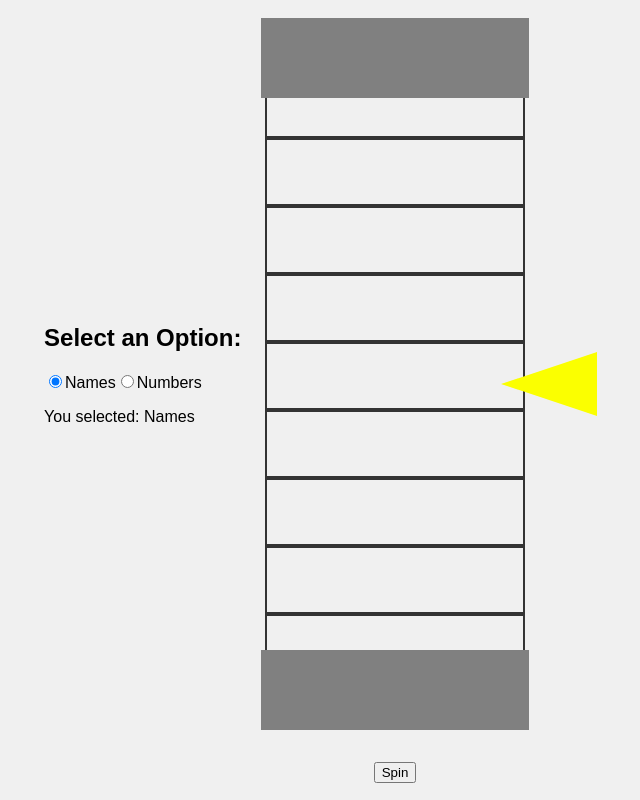
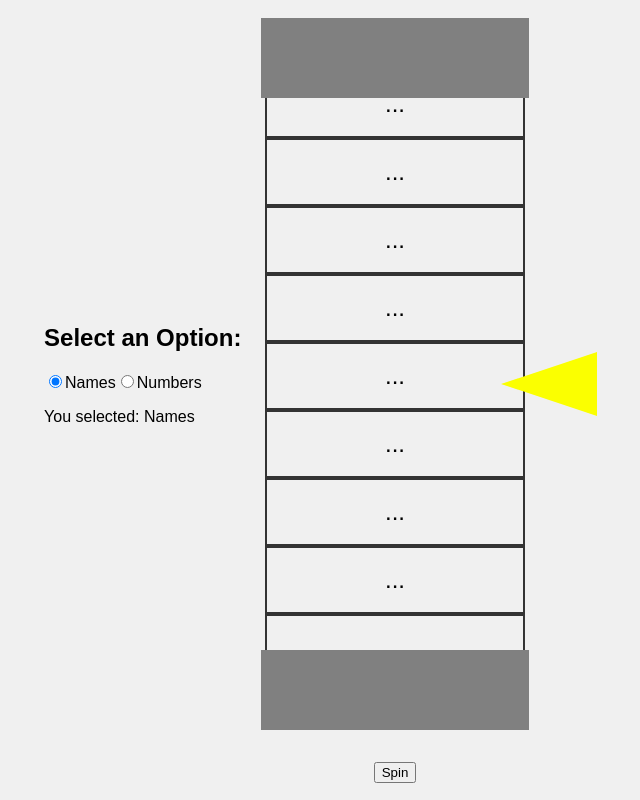
Before and after one commit to ucsdkeebs/raffle-spinner, a React (Create React App) app in the folder test-raffle-spinner-react/: page / in a window 1280 px wide. Shown: the whole page, without its empty margins (245-885 px from the left). Built offline with nearby package versions, Linux system fonts and the light colour scheme.

Commit message:
fixed not found error

```diff
--- a/test-raffle-spinner-react/package.json
+++ b/test-raffle-spinner-react/package.json
@@ -8,6 +8,7 @@
     "@testing-library/jest-dom": "^5.17.0",
     "@testing-library/react": "^13.4.0",
     "@testing-library/user-event": "^13.5.0",
+    "cors": "^2.8.5",
     "crypto-browserify": "^3.12.0",
     "express": "^4.18.2",
     "googleapis": "^131.0.0",
--- a/test-raffle-spinner-react/src/App.js
+++ b/test-raffle-spinner-react/src/App.js
@@ -2,6 +2,7 @@ import './App.css';
 //import { Button } from '@mui/material';
 import {state, useState, useEffect} from 'react';
 import { useGSAP } from "@gsap/react";
+import { gsap } from 'gsap';
 
 function App() {
   // array to store raffle data
@@ -9,6 +10,7 @@ function App() {
 
   const fetchData = () => {
     // Replace with your backend server URL
+    console.log('fetch test!');
     const backendUrl = 'http://localhost:3001/api/get-google-sheet-data';
 
     fetch(backendUrl)
@@ -17,26 +19,37 @@ function App() {
       .catch(error => console.error('Error fetching data:', error));
   };
 
+  const numbers = Array.from({ length: 10 }, (_, index) => index);
+  const slotComponents = numbers.map(number => (
+    <Slot key={number} value="..." slotNumber={number} />
+  ));
+
   return (
-    <div class="raffle">
-        <div class="raffleBody">
+    <div className="raffle">
+        <div className="raffleBody">
             <Edge type="top"/>
-            <Slot slotNumber="0"/>
-            <Slot slotNumber="1"/>
-            <Slot slotNumber="2"/>
-            <Slot slotNumber="3"/>
-            <Slot slotNumber="4"/>
-            <Slot slotNumber="5"/>
-            <Slot slotNumber="6"/>
-            <Slot slotNumber="7"/>
-            <Slot slotNumber="8"/>
-            <Slot slotNumber="9"/>
+            {slotComponents[0]}
+            {slotComponents[1]}
+            {slotComponents[2]}
+            {slotComponents[3]}
+            {slotComponents[4]}
+            {slotComponents[5]}
+            {slotComponents[6]}
+            {slotComponents[7]}
+            {slotComponents[8]}
+            {slotComponents[9]}
             <Edge type="bottom"/>
             <Triangle/>
         </div>
 
-        <div class="LowerRaffle">
-            <button id="roll" onclick={fetchData}>Spin</button>
+        <div className="LowerRaffle">
+            <button id="roll" onClick={() => {
+              console.log("test!")
+              rollNames(parseData(fetchData()), slotComponents)
+              }
+            }>
+              Spin
+            </button>
         </div>
 
         <SelectOption/>
@@ -45,23 +58,97 @@ function App() {
   );
 }
 
+function sleep(ms) {
+  return new Promise(resolve => setTimeout(resolve, ms));
+}
+
+function parseData(data) {
+  // index 4 and 5 correspond to H and I which are boolean, 4 true 5 false
+  // only want to keep E(1) and F(2) which is name and email
+  // also want to add extra tickets G(3)
+  const output = [];
+  for (let i = 0; i < data.length; i++) {
+    for (let j = 0; j < data[i][3] + 1; j++) {
+      output.push([data[i][1], data[i][2]]);
+    }
+  }
+  return shuffle(output);
+}
+
+// Need to make sure that button disables itself and opens modal
+// Roll function that does the rolling and animation
+async function rollNames(data, slots){
+  // picks a random index to start the spin
+  var start = Math.floor(Math.random() * data.length);
+  // the number of times to spin the wheel, with built in spin so that it always looks like it spins
+  var spins = Math.floor(Math.random() * 20) + 73;
+
+  for (let i = start; i <= start + spins; i++) {
+    let delay = 0.05;
+    // checks if there is less than 40 spins left, then starts to slow down the spin
+    if (i >= start + spins - 40) {
+        delay = (0.05 + (0.02 * (i - (start + spins - 40)) / 5)); //slows down the spin by 0.004 seconds.
+    }
+
+    await gsap.to(".slot", { // animates a slide downward
+      duration: delay, // Animation duration in seconds
+      y: "+=8vh", // Move each element down by one slot
+      ease: "power4.out", // Easing function
+      // after roll completed, resets the divs with new values, i.e. slot2 goes back to its original place, but with the value of the old slot3 so the roll is complete
+      onComplete: () => {
+        for (let j = slots.length; j > 0; j--) {
+          slots[slots.length - j].updateVal(data[(i + j - (slots.length / 2)) % data.length][0])
+        }
+        gsap.set(".slot", { //set resets the slots to their original place
+          y: "-=8vh"
+        })
+      }
+    });
+  }
+}
+
 function Slot({value, slotNumber}){
   const slotID = "slot"+ slotNumber;
   const [val, setVal] = useState(value);
+
+  const updateVal = (name) => {
+    setVal(name);
+  }
+
   return (
-    <div id={slotID} class="slot">{val}</div>
+    <div id={slotID} className="slot">
+      {val}
+    </div>
   );
+}
+
+// shuffles arrays
+function shuffle(array) {
+  let currentIndex = array.length
+  let randomIndex = 0;
+
+  // while elements left to shuffle
+  while (currentIndex > 0) {
+
+    // pick random element and swap with current element
+    randomIndex = Math.floor(Math.random() * currentIndex);
+    currentIndex--;
+    [array[currentIndex], array[randomIndex]] = [
+      array[randomIndex], array[currentIndex]];
+  }
+
+  return array;
 }
 
 function Edge({type}){
   return (
-    <div id={type} class="edge"></div>
+    <div id={type} className="edge"></div>
   );
 }
 
 function Triangle(){
   return (
-    <div class="triangle"></div>
+    <div className="triangle"></div>
   );
 }
 
```
Also changed, not shown: test-raffle-spinner-react/src/sheets.js (+8 -4 lines), 1 other file (tests, documents, lock files or other folders).
